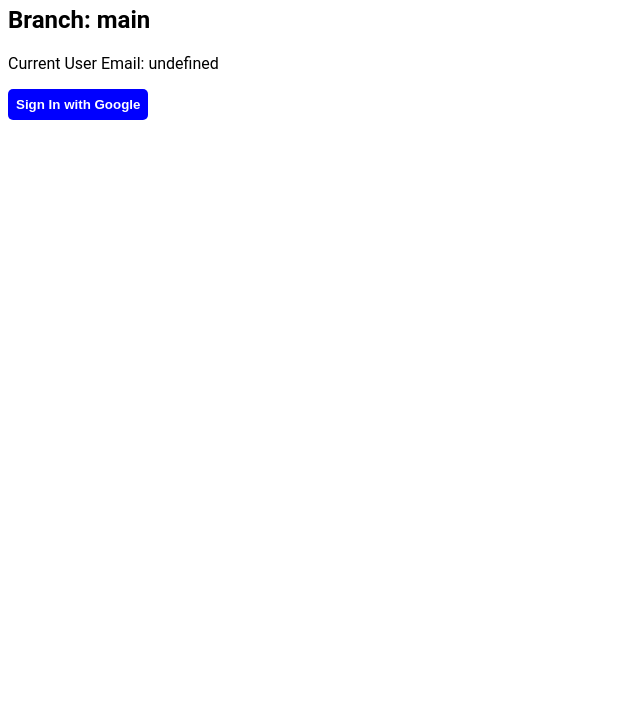
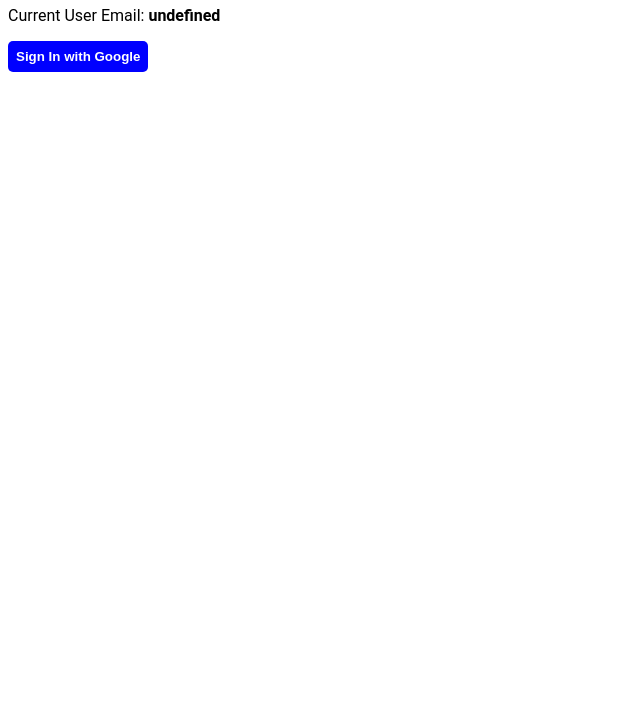
Before and after one commit to laurentpayot/sscce-firebase, a website with bundled scripts: page src/index.html in a window 1280 px wide. Shown: the part 75-800 px from the top of the page, without its empty margins (0-640 px from the left). Built offline with nearby package versions, Linux system fonts and the light colour scheme; some packages are replaced by stand-ins of ours; no server answers.

Commit message:
bold email

```diff
--- a/src/index.html
+++ b/src/index.html
@@ -37,9 +37,7 @@
     <main>
       <h1>SSCCE Firebase</h1>
 
-      <h2>Branch: main</h2>
-
-      <p>Current User Email: <span id="current-user-email"></span></p>
+      <p>Current User Email: <strong id="current-user-email"></strong></p>
       <p>
         <button id="google-sign-in">
           Sign In with Google
```
